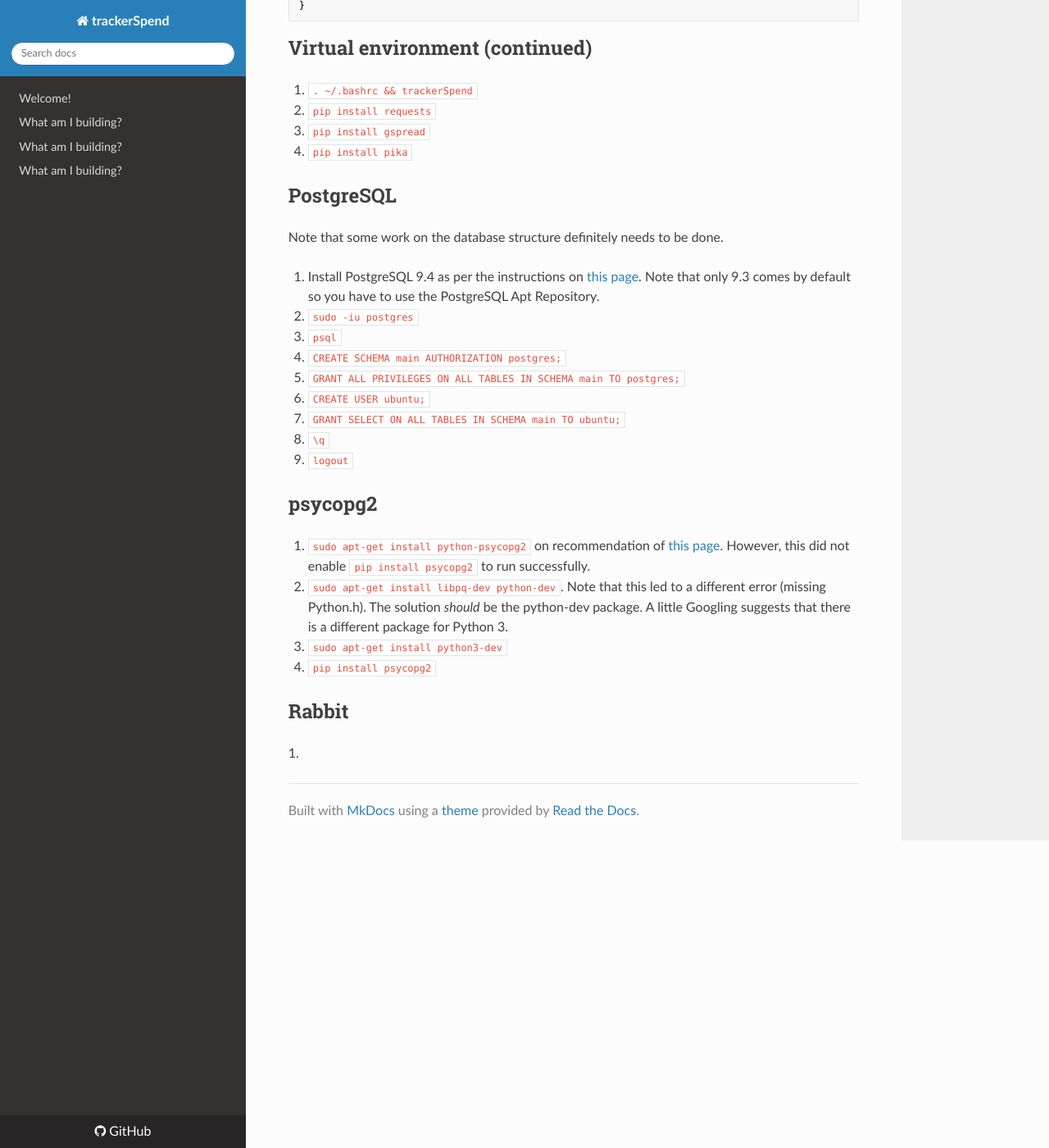
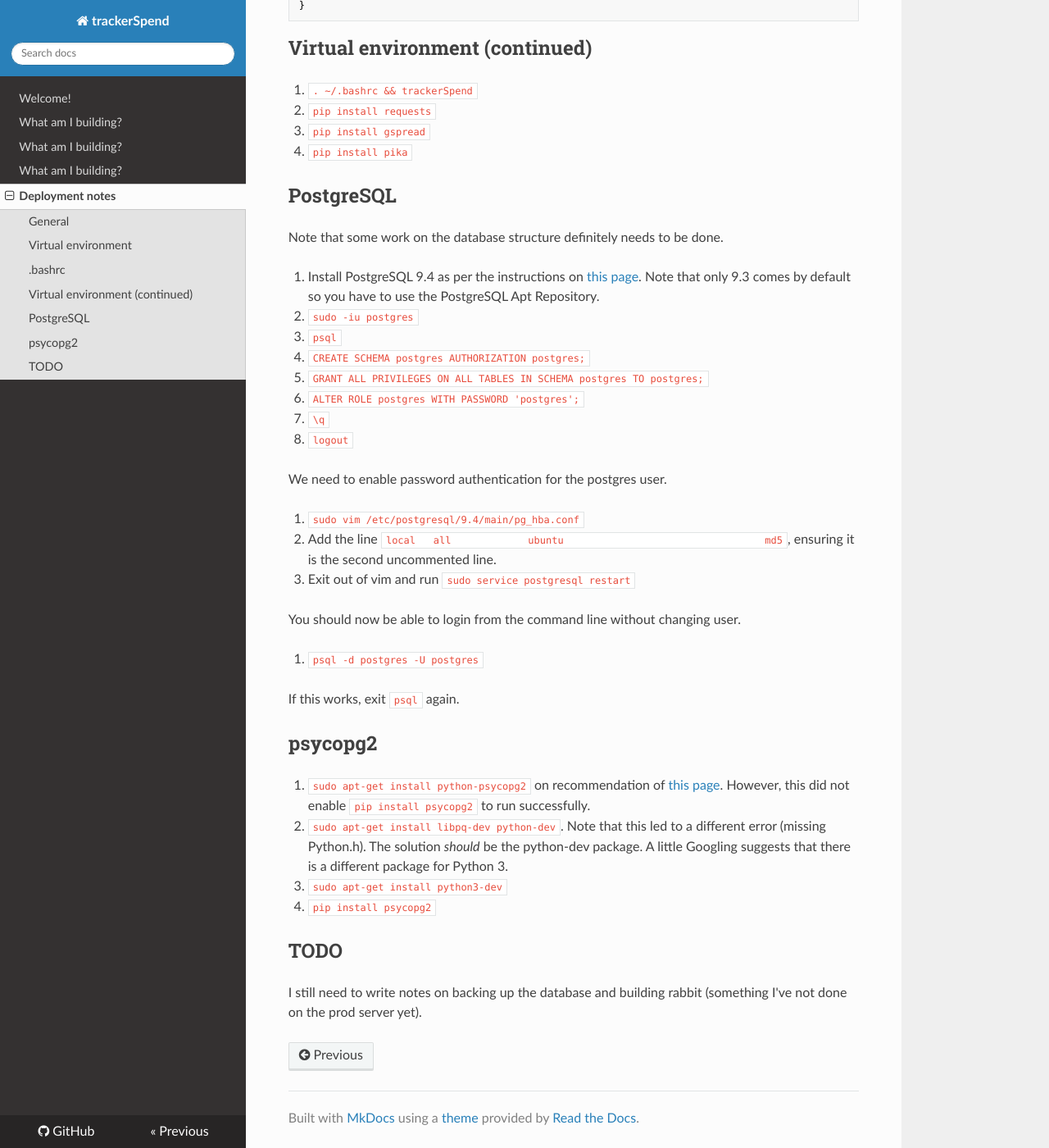
Before and after one commit to jdgillespie91/deprecated-trackerSpend, an MkDocs documentation site: the page built from docs/notes/deployment.md, in a window 1280 px wide and 1400 px high, scrolled down 1175 px. Shown: the whole window at 82% size. Built offline with MkDocs 1.6.1, drawn with Linux system fonts in a browser that asks for light colours; nearby versions of some CDN libraries; old or Windows-style settings are respelled for this version of MkDocs; some of the changed text lies outside the part shown.

Commit message:
Add deployment documentation

```diff
--- a/docs/notes/deployment.md
+++ b/docs/notes/deployment.md
@@ -61,12 +61,23 @@ Note that some work on the database structure definitely needs to be done.
 1. Install PostgreSQL 9.4 as per the instructions on [this page](http://www.postgresql.org/download/linux/ubuntu/). Note that only 9.3 comes by default so you have to use the PostgreSQL Apt Repository.
 2. `sudo -iu postgres`
 3. `psql`
-4. `CREATE SCHEMA main AUTHORIZATION postgres;`
-5. `GRANT ALL PRIVILEGES ON ALL TABLES IN SCHEMA main TO postgres;`
-6. `CREATE USER ubuntu;`
-7. `GRANT SELECT ON ALL TABLES IN SCHEMA main TO ubuntu;`
-8. `\q`
-9. `logout`
+4. `CREATE SCHEMA postgres AUTHORIZATION postgres;`
+5. `GRANT ALL PRIVILEGES ON ALL TABLES IN SCHEMA postgres TO postgres;`
+6. `ALTER ROLE postgres WITH PASSWORD 'postgres';`
+7. `\q`
+8. `logout`
+
+We need to enable password authentication for the postgres user.
+
+9. `sudo vim /etc/postgresql/9.4/main/pg_hba.conf`
+10. Add the line `local   all             ubuntu                                  md5`, ensuring it is the second uncommented line.
+11. Exit out of vim and run `sudo service postgresql restart`
+
+You should now be able to login from the command line without changing user.
+
+12. `psql -d postgres -U postgres`
+
+If this works, exit `psql` again.
 
 ## psycopg2
 
@@ -75,6 +86,6 @@ Note that some work on the database structure definitely needs to be done.
 3. `sudo apt-get install python3-dev`
 4. `pip install psycopg2`
 
-## Rabbit
+## TODO
 
-1.
+I still need to write notes on backing up the database and building rabbit (something I've not done on the prod server yet).
--- a/mkdocs.yml
+++ b/mkdocs.yml
@@ -7,4 +7,5 @@ pages:
 - ['what/future.md', 'What am I building?']
 - ['what/present.md', 'What am I building?']
 - ['what/past.md', 'What am I building?']
+- ['notes/deployment.md', 'Deployment notes']
 theme: readthedocs
```
